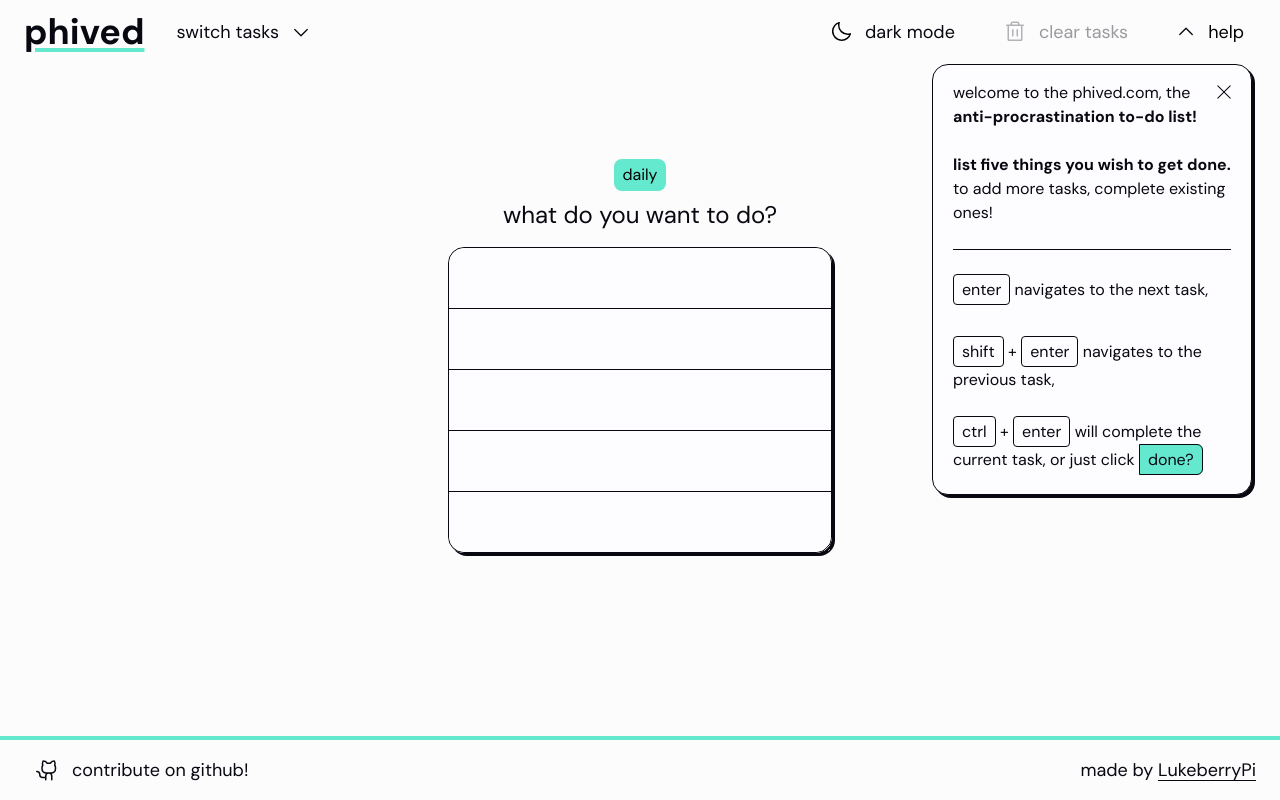
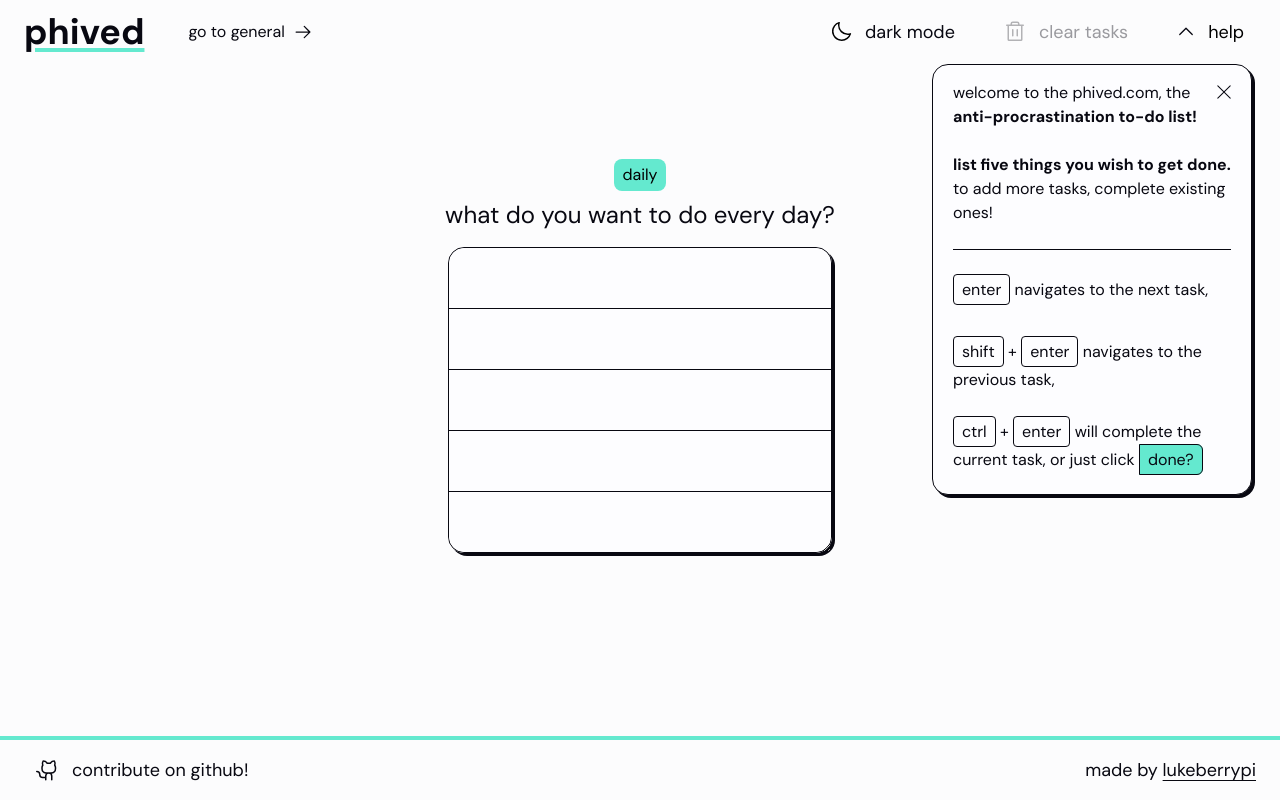
Before and after one commit to LukeberryPi/phived, a React (Vite) app: page /daily in a window 1280 px wide. Built offline with nearby package versions, Linux system fonts and the light colour scheme.

Commit message:
simplify mode selectors

```diff
--- a/src/components/DailyTasks.tsx
+++ b/src/components/DailyTasks.tsx
@@ -230,7 +230,7 @@ export function DailyTasks() {
           daily
         </p>
         <p className="text-lg text-trueBlack dark:text-trueWhite xs:text-xl sm:text-2xl">
-          what do you want to do?
+          what do you want to do every day?
         </p>
       </div>
       {!noDailyTasks && (
--- a/src/components/Footer.tsx
+++ b/src/components/Footer.tsx
@@ -31,7 +31,7 @@ export function Footer() {
           href="https://twitter.com/LukeberryPi"
           className=" underline decoration-trueBlack underline-offset-4"
         >
-          LukeberryPi
+          lukeberrypi
         </a>
       </span>{" "}
     </footer>
--- a/src/components/Header.tsx
+++ b/src/components/Header.tsx
@@ -31,7 +31,7 @@ export function Header() {
   };
 
   return (
-    <header className="fixed bottom-0 flex h-16 w-full items-center justify-center sm:top-0 sm:justify-between sm:px-6">
+    <header className="fixed bottom-4 flex h-16 w-full items-center justify-center sm:top-0 sm:justify-between sm:px-6">
       <div className="hidden items-center gap-8 text-trueBlack sm:flex">
         <a
           href="/"
@@ -51,21 +51,21 @@ export function Header() {
           role="switch"
           className="group flex cursor-pointer select-none flex-col items-center gap-1 rounded-2xl p-2 transition-all sm:flex-row sm:gap-3 sm:px-3 sm:hover:bg-trueBlack sm:hover:ease-in-out dark:sm:hover:bg-trueWhite"
         >
-          {isDarkMode ?
+          {isDarkMode ? (
             <>
               <Sun className="fill-trueWhite sm:group-hover:fill-trueBlack" />
               <p className="text-sm text-trueBlack dark:text-trueWhite xs:text-lg sm:group-hover:text-trueWhite dark:sm:group-hover:text-trueBlack">
                 light mode
               </p>
             </>
-            :
+          ) : (
             <>
               <Moon className="fill-lightBlack sm:group-hover:fill-trueWhite" />
               <p className="text-sm text-trueBlack dark:text-trueWhite xs:text-lg sm:group-hover:text-trueWhite dark:sm:group-hover:text-trueBlack">
                 dark mode
               </p>
             </>
-          }
+          )}
         </button>
         <button
           onClick={isDailyPage() ? clearDailyTasks : clearGeneralTasks}
--- a/src/components/ModeSelector.tsx
+++ b/src/components/ModeSelector.tsx
@@ -1,66 +1,19 @@
-import { useState } from "react";
 import { Link } from "react-router-dom";
-import { ArrowRight, CaretUp } from "src/icons";
+import { ArrowRight } from "src/icons";
 import { isDailyPage } from "src/utils";
 
 export function ModeSelector() {
-  const [showModes, setShowModes] = useState(false);
-
-  const toggleShowModes = () => {
-    setShowModes((showModes) => !showModes);
-  };
-
   return (
-    <div className="relative md:flex">
-      <div className="flex flex-col">
-        <button
-          onClick={toggleShowModes}
-          className="flex items-center gap-3 text-sm xs:text-lg"
-        >
-          <p className="text-trueBlack dark:text-trueWhite">switch tasks</p>
-          <span
-            className={`h-fit w-fit ${showModes ? "rotate-0" : "rotate-180"}`}
-          >
-            <CaretUp className="fill-trueBlack dark:fill-trueWhite" />
-          </span>
-        </button>
-      </div>
-      {showModes && (
-        <div className="absolute top-11 flex h-fit w-48 flex-col divide-y divide-trueBlack overflow-hidden rounded-2xl border border-trueBlack bg-softWhite shadow-brutalist-dark dark:divide-trueWhite dark:border-trueWhite dark:bg-softBlack dark:text-trueWhite dark:shadow-brutalist-light">
-          <Link
-            to="/"
-            onClick={toggleShowModes}
-            className="flex items-center justify-between px-5 py-3 text-sm xs:text-lg"
-          >
-            <div className="flex items-center gap-2">
-              general
-              <span className="h-2 w-2 rounded-full bg-berryBlue dark:bg-purpleRain" />
-            </div>
-            {isDailyPage() && (
-              <ArrowRight
-                className="fill-trueBlack dark:fill-trueWhite"
-                size={20}
-              />
-            )}
-          </Link>
-          <Link
-            to="/daily"
-            onClick={toggleShowModes}
-            className="relative flex items-center justify-between px-5 py-3 text-sm xs:text-lg"
-          >
-            <div className="flex items-center gap-2">
-              daily
-              <span className="h-2 w-2 rounded-full bg-dailyGreen dark:bg-dailyPurple" />
-            </div>
-            {!isDailyPage() && (
-              <ArrowRight
-                className="fill-trueBlack dark:fill-trueWhite"
-                size={20}
-              />
-            )}
-          </Link>
-        </div>
-      )}
-    </div>
+    <Link
+      to={isDailyPage() ? "/" : "/daily"}
+      className={`flex items-center gap-2 rounded-lg px-3 py-1 text-trueBlack dark:text-trueWhite ${
+        isDailyPage()
+          ? "hover:outline hover:outline-berryBlue hover:dark:outline-purpleRain"
+          : "hover:outline hover:outline-dailyGreen hover:dark:outline-dailyPurple"
+      }`}
+    >
+      go to {isDailyPage() ? "general" : "daily"}
+      <ArrowRight />
+    </Link>
   );
 }
--- a/src/components/ModeSelectorMobile.tsx
+++ b/src/components/ModeSelectorMobile.tsx
@@ -1,66 +1,19 @@
-import { useState } from "react";
 import { Link } from "react-router-dom";
-import { ArrowRight, CaretUp } from "src/icons";
+import { ArrowRight } from "src/icons";
 import { isDailyPage } from "src/utils";
 
 export function ModeSelectorMobile() {
-  const [showModes, setShowModes] = useState(false);
-
-  const toggleShowModes = () => {
-    setShowModes((showModes) => !showModes);
-  };
-
   return (
-    <div className="absolute top-6 sm:hidden">
-      <div className="flex flex-col">
-        <button
-          onClick={toggleShowModes}
-          className="flex items-center gap-3 text-sm xs:text-lg"
-        >
-          <p className="text-trueBlack dark:text-trueWhite">switch tasks</p>
-          <span
-            className={`h-fit w-fit ${showModes ? "rotate-0" : "rotate-180"}`}
-          >
-            <CaretUp className="fill-trueBlack dark:fill-trueWhite" />
-          </span>
-        </button>
-      </div>
-      {showModes && (
-        <div className="absolute top-10 -left-10 flex h-fit w-48 flex-col divide-y divide-trueBlack overflow-hidden rounded-2xl border border-trueBlack bg-softWhite shadow-brutalist-dark dark:divide-trueWhite dark:border-trueWhite dark:bg-softBlack dark:text-trueWhite dark:shadow-brutalist-light">
-          <Link
-            to="/"
-            onClick={toggleShowModes}
-            className="flex items-center justify-between px-5 py-3 text-sm xs:text-lg"
-          >
-            <div className="flex items-center gap-2">
-              general
-              <span className="h-2 w-2 rounded-full bg-berryBlue dark:bg-purpleRain" />
-            </div>
-            {isDailyPage() && (
-              <ArrowRight
-                className="fill-trueBlack dark:fill-trueWhite"
-                size={18}
-              />
-            )}
-          </Link>
-          <Link
-            to="/daily"
-            onClick={toggleShowModes}
-            className="relative flex items-center justify-between px-5 py-3 text-sm xs:text-lg"
-          >
-            <div className="flex items-center gap-2">
-              daily
-              <span className="h-2 w-2 rounded-full bg-dailyGreen dark:bg-dailyPurple" />
-            </div>
-            {!isDailyPage() && (
-              <ArrowRight
-                className="fill-trueBlack dark:fill-trueWhite"
-                size={18}
-              />
-            )}
-          </Link>
-        </div>
-      )}
-    </div>
+    <Link
+      to={isDailyPage() ? "/" : "/daily"}
+      className={`absolute top-6 flex items-center gap-2 rounded-lg py-1 px-3 text-trueBlack outline dark:text-trueWhite sm:hidden ${
+        isDailyPage()
+          ? "outline-berryBlue dark:outline-purpleRain"
+          : "outline-dailyGreen dark:outline-dailyPurple"
+      }`}
+    >
+      go to {isDailyPage() ? "general" : "daily"}
+      <ArrowRight />
+    </Link>
   );
 }
```
